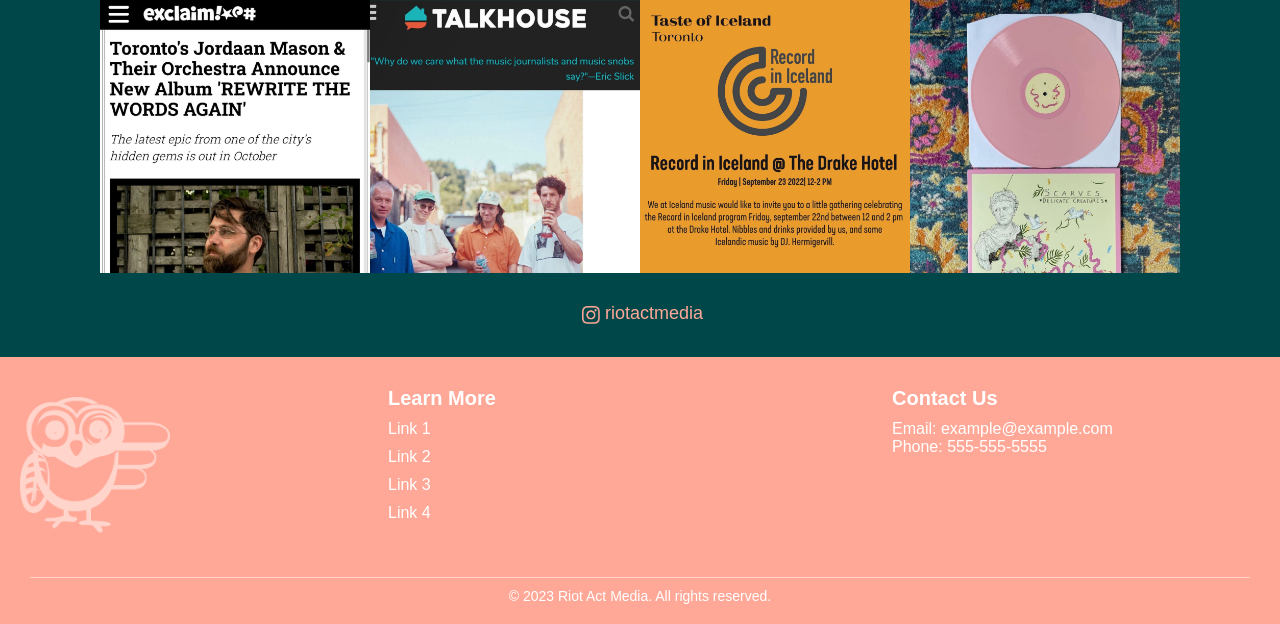
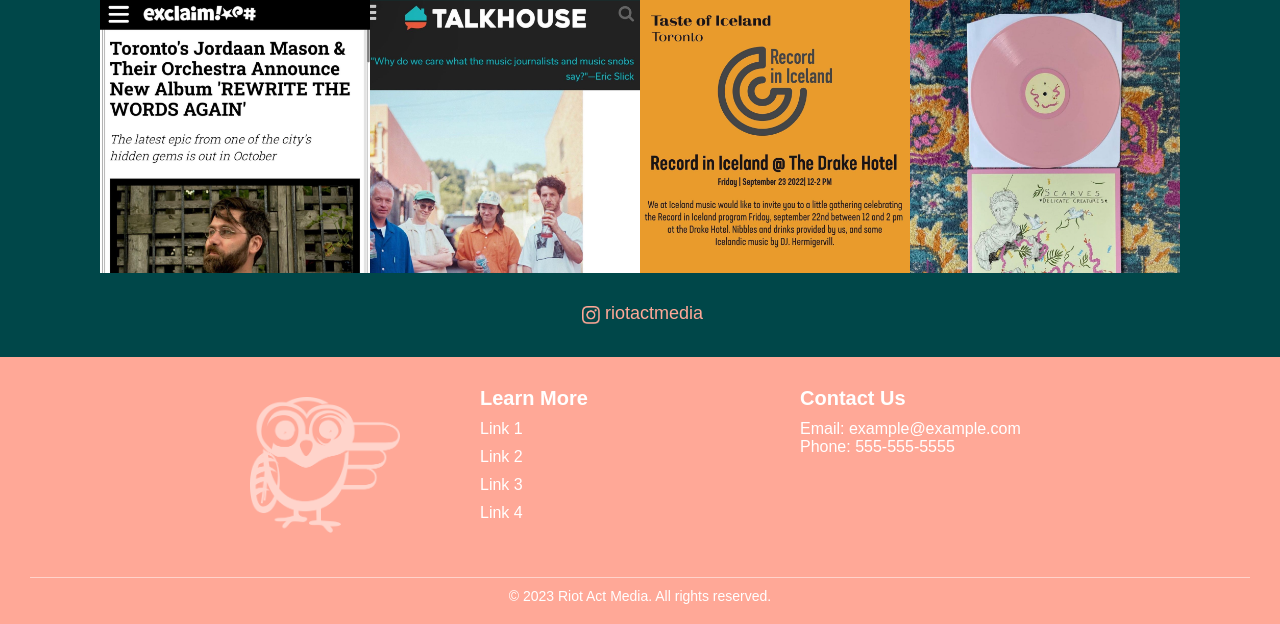
Before and after one commit to bencollins2/bencollins.github.io, a PHP site: page /index.html in a window 1280 px wide. Shown: the part 927-1551 px from the top of the page. Run offline with PHP 8.4, Linux system fonts and the light colour scheme; some web fonts are replaced.

Commit message:
some changes

```diff
--- a/index.html
+++ b/index.html
@@ -56,6 +56,7 @@
         </div>
     </div>
     <footer>
+        <div class="footer-main">
             <div class="footer-column">
                 <img src="img/owlwhite.png" alt="Riot Act Owl" class="owl">
             </div>
@@ -73,11 +74,12 @@
                 <p>Email: example@example.com</p>
                 <p>Phone: 555-555-5555</p>
             </div>
-    </footer>
+        </div>
         <div class="footer-bottom">
             <hr>
             <p>&copy; 2023 Riot Act Media. All rights reserved.</p>
         </div>
+    </footer>
     <script>
     const hamburgerButton = document.querySelector('.hamburger-button');
     const closeButton = document.querySelector('.close-button');
--- a/style.css
+++ b/style.css
@@ -236,9 +236,14 @@ body {
 
 footer {
     background-color: #FFA897;
-    display: flex;
-    justify-content: space-between;
-    padding: 30px 10px;
+}
+
+footer .footer-main {
+  max-width: 800px;
+  margin: 0 auto;
+  display: flex;
+  padding: 30px 10px;
+  justify-content: space-between;
 }
 
 .footer-column .owl {
```
Lines whose indentation alone changed are shown as unchanged.
